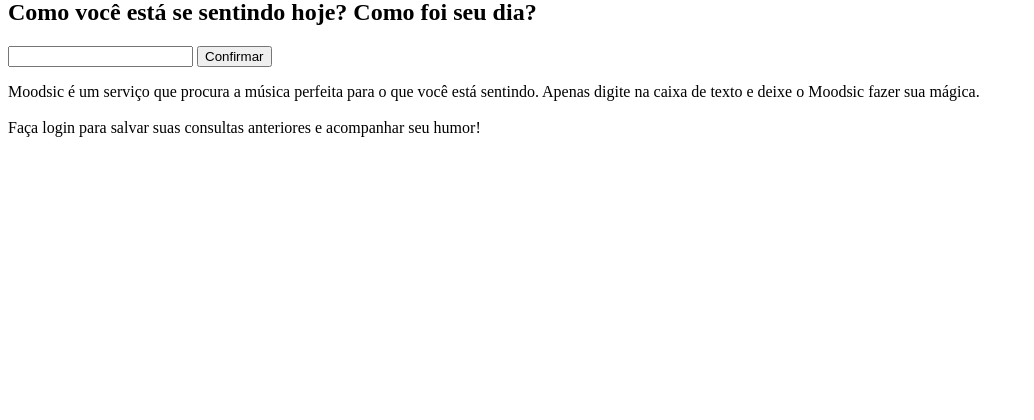
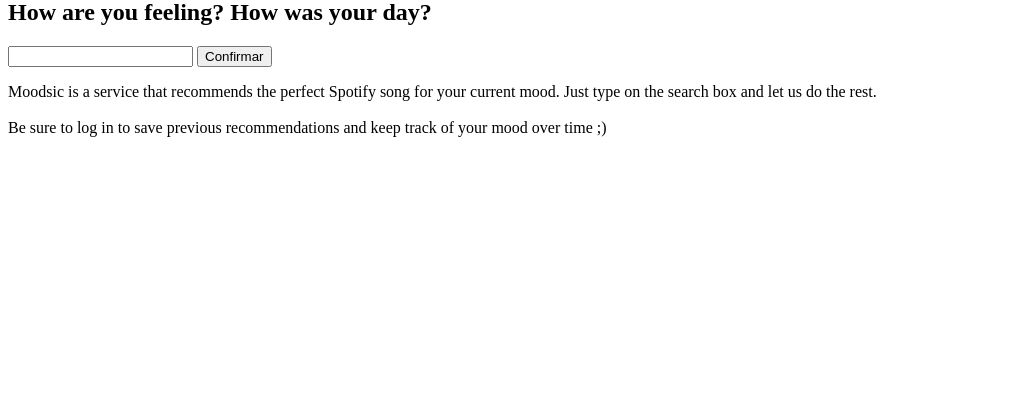
Before and after one commit to GuiLTheGr8/Moodsic, a Django app: page / in a window 1280 px wide. Shown: the part 351-771 px from the top of the page, without its empty margins (0-1034 px from the left). Run offline with Django 4.2, Linux system fonts and the light colour scheme.

Commit message:
mudando para ingles

```diff
--- a/Moodsic/Moodsic/templates/Moodsic/header.html
+++ b/Moodsic/Moodsic/templates/Moodsic/header.html
@@ -9,8 +9,8 @@
     <img src="{% static 'Moodsic/images/logo.png' %}">
     <div class="menu">
         <a href="/">Home</a>
-        <a href='/'>Histórico</a>
-        <a href='/'>Configurações</a>
+        <a href='/'>Timeline</a>
+        <a href='/'>Settings</a>
         {% if request.user.is_authenticated %}
             <a href="/">Logout</a>
         {% else %}
--- a/Moodsic/Moodsic/templates/Moodsic/index.html
+++ b/Moodsic/Moodsic/templates/Moodsic/index.html
@@ -1,6 +1,6 @@
 {% load static %}
 <!DOCTYPE html>
-<html lang="pt-br">
+<html lang="en">
 <head>
     <meta charset="UTF-8">
     <meta http-equiv="X-UA-Compatible" content="IE=edge">
@@ -16,7 +16,7 @@
     <div class="structure">
 
         <section class="headline">
-            <h1>Como você está se sentindo hoje? Como foi seu dia?</h1>
+            <h1>How are you feeling? How was your day?</h1>
         </section>
 
         <div id="searchbox-wrapper">
@@ -26,7 +26,7 @@
             </form>
         </div>
 
-        <p class="description">Moodsic é um serviço que procura a música perfeita para o que você está sentindo. Apenas digite na caixa de texto e deixe o Moodsic fazer sua mágica. <br><br> Faça login para salvar suas consultas anteriores e acompanhar seu humor!</p>
+        <p class="description"> Moodsic is a service that recommends the perfect Spotify song for your current mood. Just type on the search box and let us do the rest. <br><br> Be sure to log in to save previous recommendations and keep track of your mood over time ;)</p>
 
         <footer class="footer">
 
```
